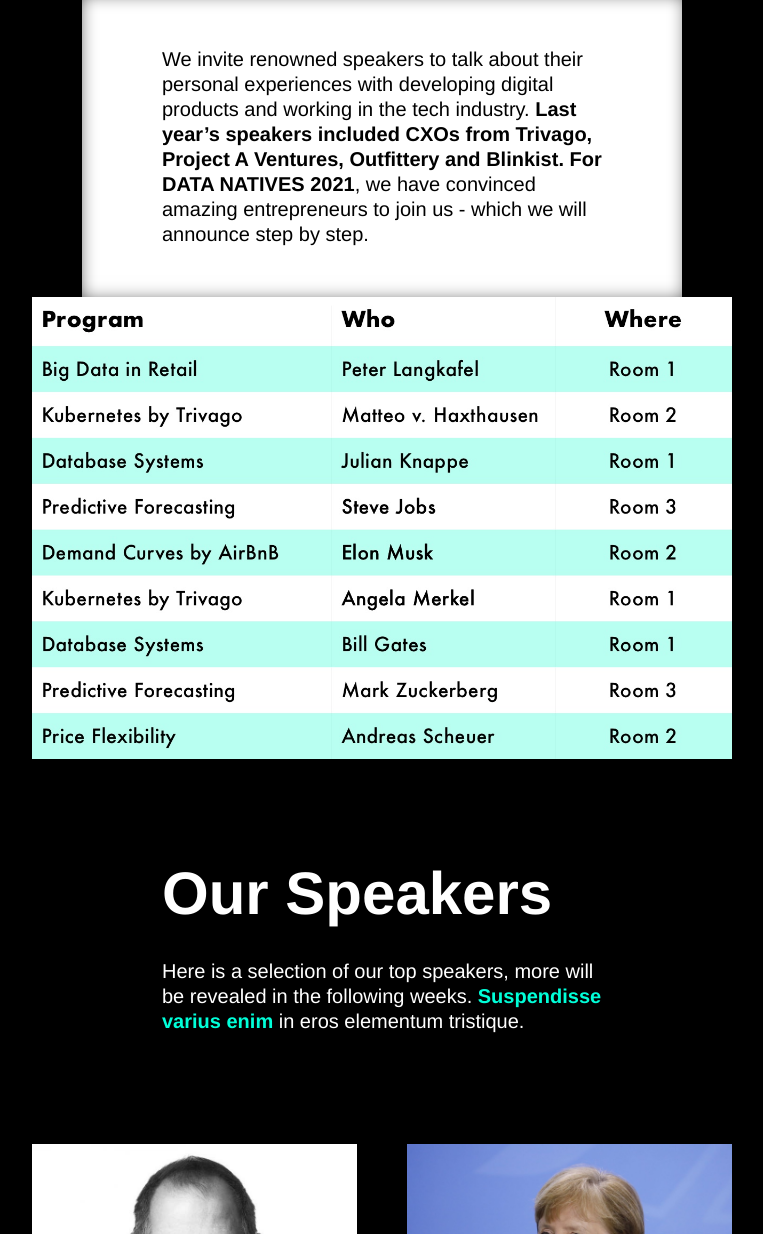
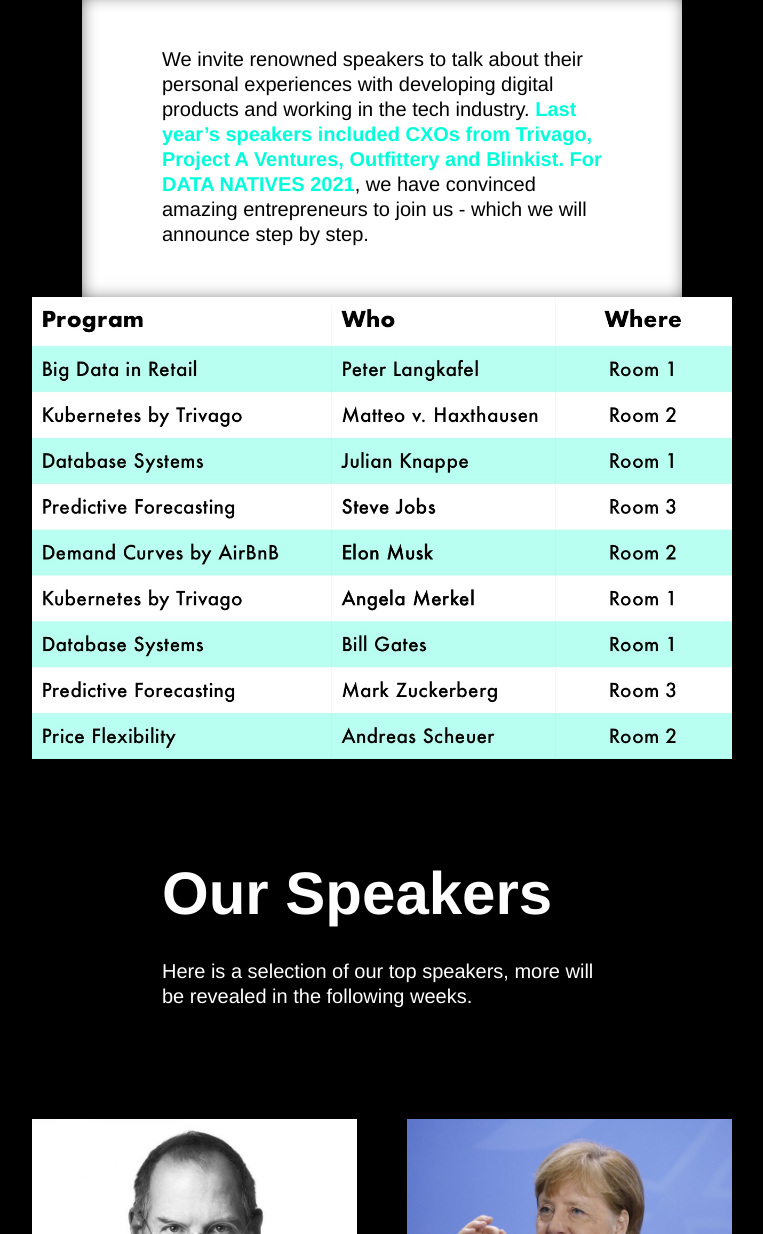
Before and after one commit to joeknappe/Digital-Engineering, a plain HTML site: page program-speaker.html in a window 1280 px wide. Shown: the part 1033-2267 px from the top of the page, without its empty margins (258-1021 px from the left). Drawn offline with Linux system fonts and the light colour scheme; a script that the page names is missing.

Commit message:
Update program-speaker.html

```diff
--- a/program-speaker.html
+++ b/program-speaker.html
@@ -18,7 +18,7 @@
   <div class="hero-section">
     <div class="card-dark-container hero">
       <h1 class="heading-light">Program &amp; <span class="text-span-2">Speaker</span><br></h1>
-      <p class="paragraph-light">Celebrate the potential of Big Data.<br><br>Take part in this year&#x27;s hackathon and experience <strong class="bold-green-text">exciting speakers</strong> and work with <strong class="bold-green-text">ambitious students</strong> like yourself in a sophisticated challenge from our partners.<br>‍<br>Speakers such as<strong class="bold-green-text">Elon Musk</strong>, will be present to share their experiences.<br></p>
+      <p class="paragraph-light">Celebrate the potential of Big Data.<br><br>Take part in this year&#x27;s hackathon and experience <strong class="bold-green-text">exciting speakers</strong> and work with <strong class="bold-green-text">ambitious students</strong> like yourself in a sophisticated challenge from our partners.<br>‍<br>Speakers such as <strong class="bold-green-text">Elon Musk</strong>, will be present to share their experiences.<br></p>
     </div>
     <div class="black-div"><img src="images/Arrow-S-White-280px.png" height="20" class="icon-image"></div>
   </div>
@@ -27,14 +27,14 @@
       <h2 class="heading-light">Schedule</h2>
     </div>
     <div class="content-container">
-      <p class="content-paragraph-schedule">We invite renowned speakers to talk about their personal experiences with developing digital products and working in the tech industry. <strong class="bold-text">Last year’s speakers included CXOs from Trivago, Project A Ventures, Outfittery and Blinkist. For DATA NATIVES 2021</strong>, we have convinced amazing entrepreneurs to join us - which we will announce step by step.<br></p><img src="images/ttable.png" class="content-image-schedule">
+      <p class="content-paragraph-schedule">We invite renowned speakers to talk about their personal experiences with developing digital products and working in the tech industry. <strong class="bold-green-text">Last year’s speakers included CXOs from Trivago, Project A Ventures, Outfittery and Blinkist. For DATA NATIVES 2021</strong>, we have convinced amazing entrepreneurs to join us - which we will announce step by step.<br></p><img src="images/ttable.png" class="content-image-schedule">
     </div>
   </div>
 
   <div class="pictures-grid">
     <div id="our-speaker" class="heading-div">
       <h2 class="heading-light">Our Speakers</h2>
-      <p class="paragraph-light">Here is a selection of our top speakers, more will be revealed in the following weeks. <strong class="bold-green-text">Suspendisse varius enim</strong> in eros elementum tristique.</p>
+      <p class="paragraph-light">Here is a selection of our top speakers, more will be revealed in the following weeks.</p>
     </div><img src="images/steve-jobs-by-albert-watson.jpg" id="steve-jobs" sizes="325px" class="speaker-image"><img src="images/9e228fc6-0001-0004-0000-000001506016_w1600_r1.5_fpx55.33_fpy45.jpg" id="angela" class="speaker-image"><img src="images/Tesla-Elon-Musk.jpg" id="elon" class="speaker-image"><img src="images/Screenshot-2020-12-15-at-23.06.17.png" id="rick" class="speaker-image">
   </div>
   <div class="pictures-grid">
```
